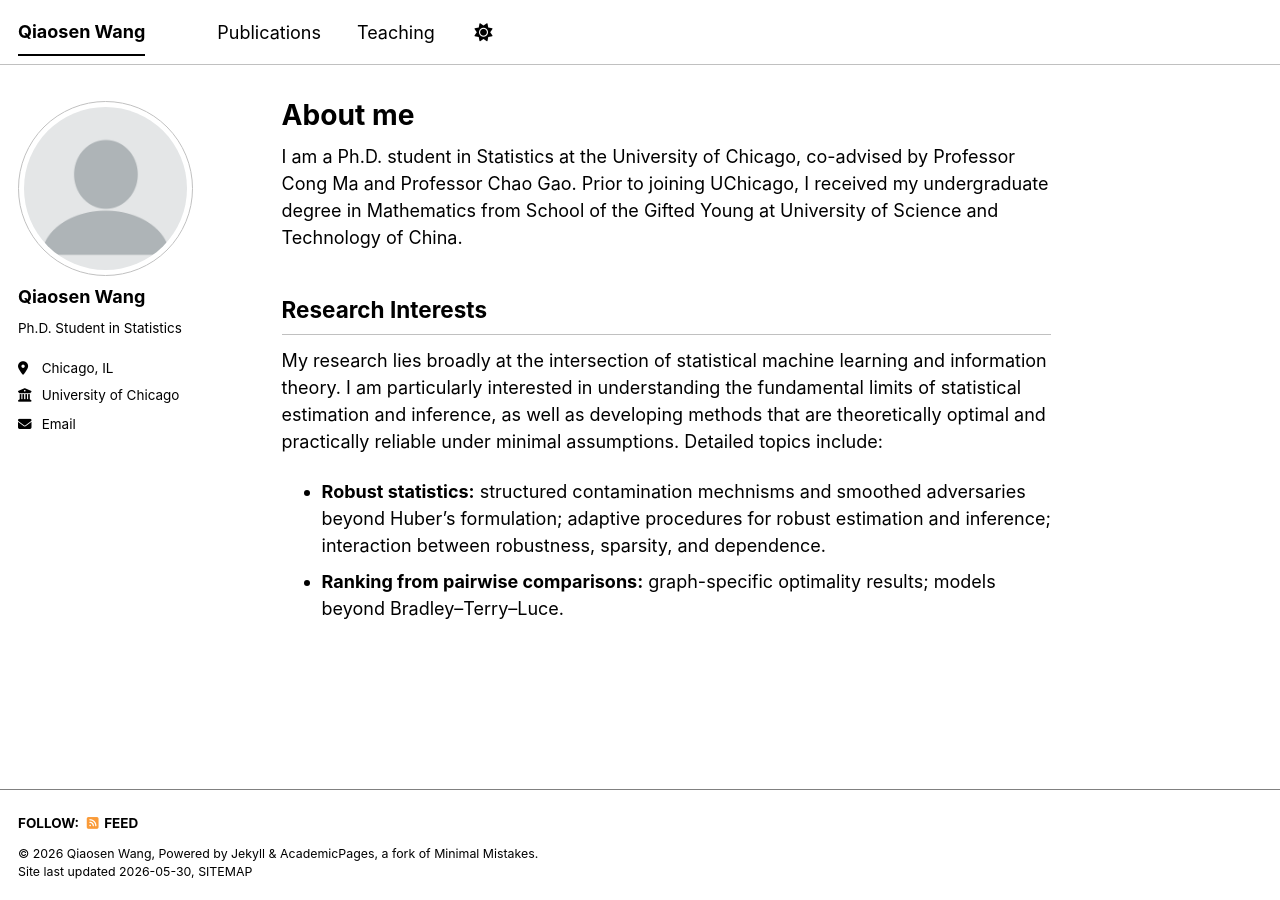
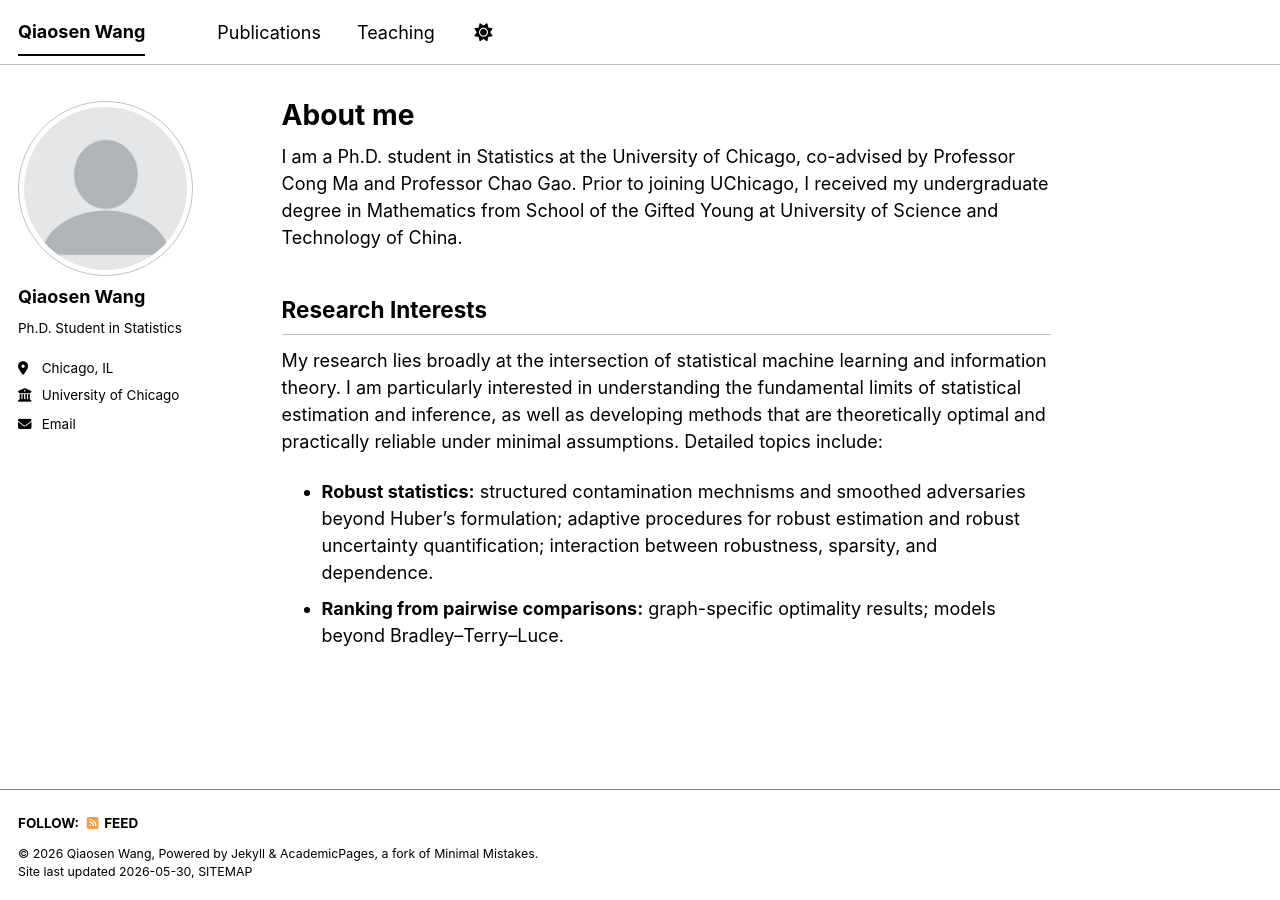
Before and after one commit to qiaosenwang/qiaosenwang.github.io, a Jekyll site: the page built from _pages/about.md, in a window 1280 px wide. Built offline with Jekyll 4.4.1, drawn with Linux system fonts in a browser that asks for light colours; a script bundle is joined from its source files by our own code; library files that are not in the unit come from our copies.

Commit message:
Update about.md

```diff
--- a/_pages/about.md
+++ b/_pages/about.md
@@ -11,5 +11,5 @@ I am a Ph.D. student in Statistics at the University of Chicago, co-advised by P
 
 ## Research Interests
 My research lies broadly at the intersection of statistical machine learning and information theory. I am particularly interested in understanding the fundamental limits of statistical estimation and inference, as well as developing methods that are theoretically optimal and practically reliable under minimal assumptions. Detailed topics include:
-- **Robust statistics:** structured contamination mechnisms and smoothed adversaries beyond Huber's formulation; adaptive procedures for robust estimation and inference; interaction between robustness, sparsity, and dependence.
+- **Robust statistics:** structured contamination mechnisms and smoothed adversaries beyond Huber's formulation; adaptive procedures for robust estimation and robust uncertainty quantification; interaction between robustness, sparsity, and dependence.
 - **Ranking from pairwise comparisons:** graph-specific optimality results; models beyond Bradley--Terry--Luce.
```
